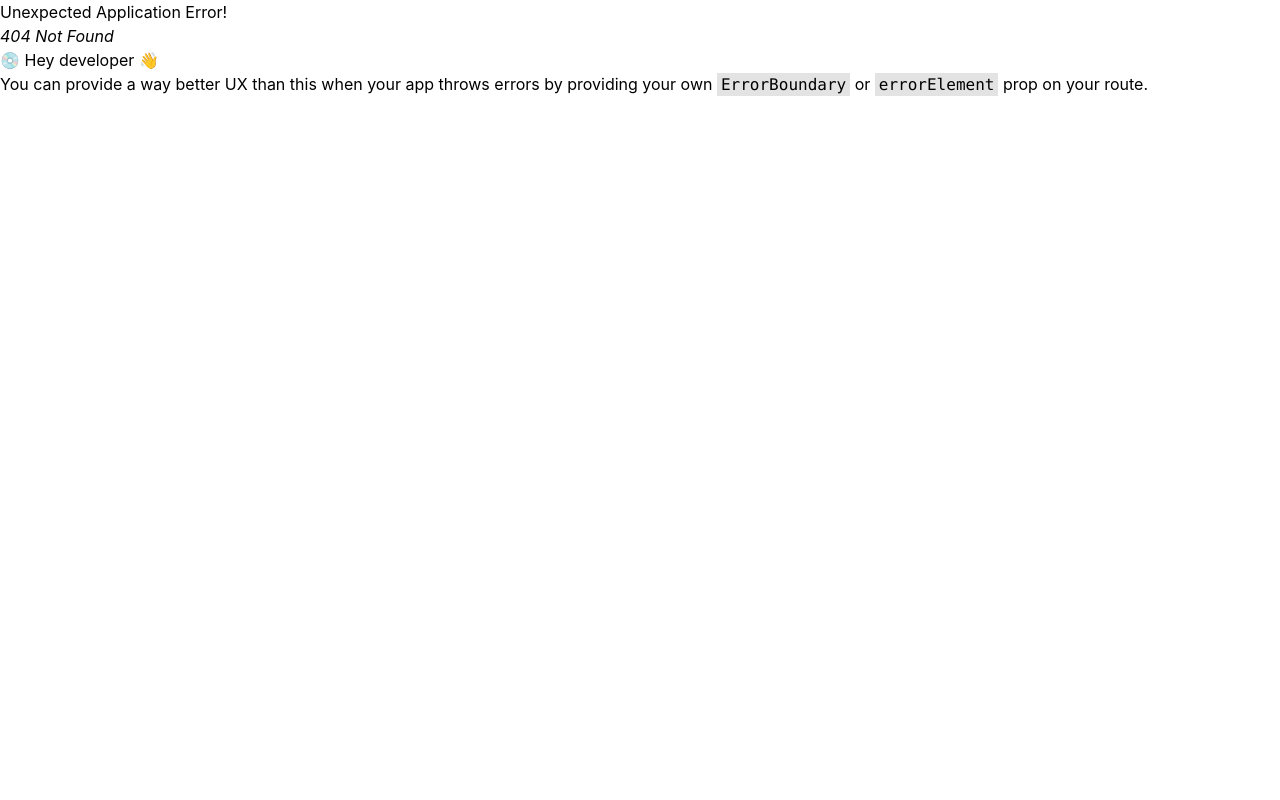
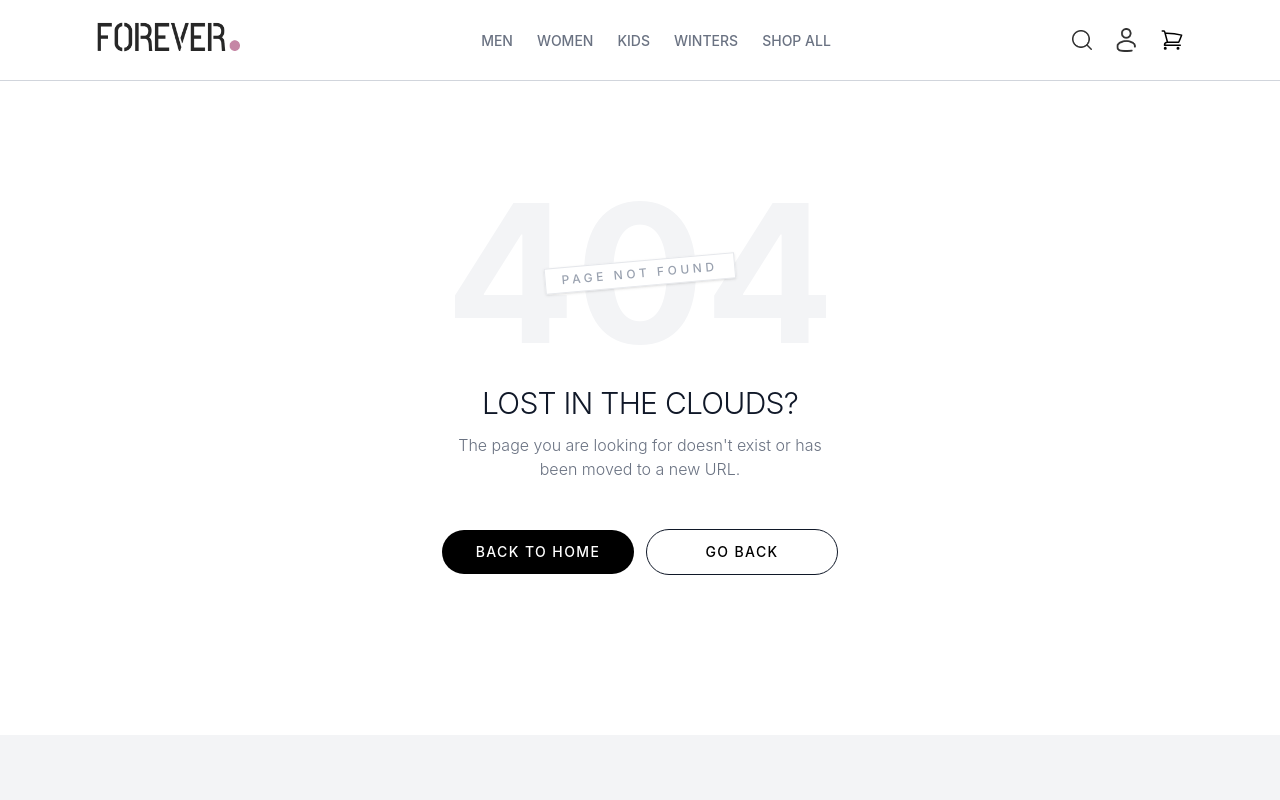
Before and after one commit to himanshu-mawari/ecommerce-frontend, a React (Vite) app: page /order-success/1 in a window 1280 px wide. Before the commit this address had no page. Shown: the top 800 px of the page. Built offline with nearby package versions, Linux system fonts and the light colour scheme; a web font is replaced by a local one.

Commit message:
feat: added not found ui

```diff
--- a/src/App.jsx
+++ b/src/App.jsx
@@ -6,7 +6,7 @@ import Cart from "./pages/Checkout.jsx";
 import Login from "./pages/Login.jsx";
 import AddressNew from "./pages/AddressNew.jsx";
 import AddressList from "./pages/AddressList.jsx";
-import { useDispatch , useSelector } from "react-redux";
+import { useDispatch } from "react-redux";
 import { addUser } from "./store/userSlice.js";
 import { useEffect } from "react";
 import AuthGuard from "./components/AuthGuard.jsx";
@@ -14,60 +14,75 @@ import Payment from "./pages/Payment.jsx";
 import PaymentGuard from "./components/PaymentGuard.jsx";
 import MainLayout from "./Layouts/MainLayout.jsx";
 import CheckoutLayout from "./Layouts/CheckoutLayout.jsx";
-import OrderSuccess from "./pages/OrderSuccess.jsx"
-import Order from "./pages/Order.jsx"
-import OrderDetail from "./pages/OrderDetail.jsx"
+import OrderSuccess from "./pages/OrderSuccess.jsx";
+import Order from "./pages/Order.jsx";
+import OrderDetail from "./pages/OrderDetail.jsx";
 import ProfilePage from "./pages/ProfilePage.jsx";
-
+import Error from "./components/Error.jsx";
 
 const router = createBrowserRouter([
   {
     path: "/",
     element: <MainLayout />,
+    errorElement: <Error />, // ✅ global error handling
     children: [
-      { path: "/", element: <Home /> },
-      { path: "/product/:id", element: <Product /> },
-      { path: "/collections/:category", element: <Collection /> },
-      { path: "/collections/:category/:gender", element: <Collection /> },
-      {path : "/profile-page" , element: <AuthGuard><ProfilePage /></AuthGuard>},
-      { path: "/checkout", element: <Cart /> },
-      { path: "/login", element: <Login /> },
-      { path: "/order-success", element: <OrderSuccess /> },
-      {path: "/orders" , element: <Order />},
-      {path: "/orders/:id" , element: <OrderDetail />}
-    ],
-  },
-  {
-    path:"/",
-    element: <CheckoutLayout />,
-    children: [
+      { index: true, element: <Home /> },
+
+      // Product & collections
+      { path: "product/:id", element: <Product /> },
+      { path: "collections/:category", element: <Collection /> },
+      { path: "collections/:category/:gender", element: <Collection /> },
+
+      // Auth / profile
       {
-        path: "/address/saved",
+        path: "profile-page",
         element: (
           <AuthGuard>
-            <AddressList />
+            <ProfilePage />
           </AuthGuard>
         ),
       },
+      { path: "login", element: <Login /> },
 
-      { path: "/address/new", element: <AuthGuard> <AddressNew /> </AuthGuard>},
-      { path: "/address/edit/:id", element: <AuthGuard> <AddressNew /> </AuthGuard>},
+      // Cart & orders
+      { path: "checkout", element: <Cart /> },
+      { path: "order-success", element: <OrderSuccess /> },
+      { path: "orders", element: <Order /> },
+      { path: "orders/:id", element: <OrderDetail /> },
+
+      // ✅ Nested checkout flow (separate layout)
       {
-        path: "/payment",
+        path: "address",
+        element: (
+          <AuthGuard>
+            <CheckoutLayout />
+          </AuthGuard>
+        ),
+        children: [
+          { path: "saved", element: <AddressList /> },
+          { path: "new", element: <AddressNew /> },
+          { path: "edit/:id", element: <AddressNew /> },
+        ],
+      },
+      {
+        path: "payment",
         element: (
           <AuthGuard>
             <PaymentGuard>
-              <Payment />
+              <CheckoutLayout />
             </PaymentGuard>
           </AuthGuard>
         ),
+        children: [{ index: true, element: <Payment /> }],
       },
+
+      // ✅ 404 fallback
+      {path:"*" , element: <Error/>}
     ],
   },
 ]);
 
 const App = () => {
-  const addresses = useSelector(store => store.address.addresses);
   const dispatch = useDispatch();
 
   useEffect(() => {
@@ -78,10 +93,6 @@ const App = () => {
     }
   }, [dispatch]);
 
-
-
-
-
   return <RouterProvider router={router} />;
 };
 
--- /dev/null
+++ b/src/components/Error.jsx
@@ -0,0 +1,50 @@
+import React from 'react';
+import { Link } from 'react-router-dom';
+
+const NotFound = () => {
+  return (
+    <div className=" pt-12 pb-24 lg:pt-24 lg:pb-40 flex flex-col items-center justify-center px-6 bg-white border-t border-gray-300">
+      <div className="text-center">
+        {/* Abstract 404 Visual */}
+        <div className="relative inline-block">
+          <h1 className="text-[12rem] font-bold text-gray-100 leading-none select-none">
+            404
+          </h1>
+          <div className="absolute top-1/2 left-1/2 -translate-x-1/2 -translate-y-1/2 w-full">
+            <span className="inline-block bg-white border border-gray-200 px-4 py-1 text-xs uppercase tracking-[0.3em] font-medium text-gray-400 rotate-[-5deg] shadow-sm">
+              Page Not Found
+            </span>
+          </div>
+        </div>
+
+        {/* Messaging */}
+        <div className="mt-4">
+          <h2 className="text-2xl font-light tracking-tight text-gray-900 uppercase sm:text-3xl">
+            Lost in the clouds?
+          </h2>
+          <p className="mt-3 text-gray-500 font-light max-w-sm mx-auto">
+            The page you are looking for doesn't exist or has been moved to a new URL.
+          </p>
+        </div>
+
+        {/* Action Buttons */}
+        <div className="mt-12 flex flex-col sm:flex-row gap-3 justify-center items-center">
+          <Link
+            to="/"
+            className="w-full sm:w-48 py-3 bg-black text-white text-sm font-medium rounded-3xl uppercase tracking-widest transition-all duration-300 active:scale-95"
+          >
+            Back to Home
+          </Link>
+          <button
+            onClick={() => window.history.back()}
+            className="w-full sm:w-48 py-3 bg-white text-black text-sm font-medium rounded-3xl uppercase tracking-widest border border-gray-900 hover:bg-gray-50 transition-all duration-300 active:scale-95"
+          >
+            Go Back
+          </button>
+        </div>
+      </div>
+    </div>
+  );
+};
+
+export default NotFound;
```
Also changed, not shown: src/components/Toast.jsx (+0 -11 lines).
